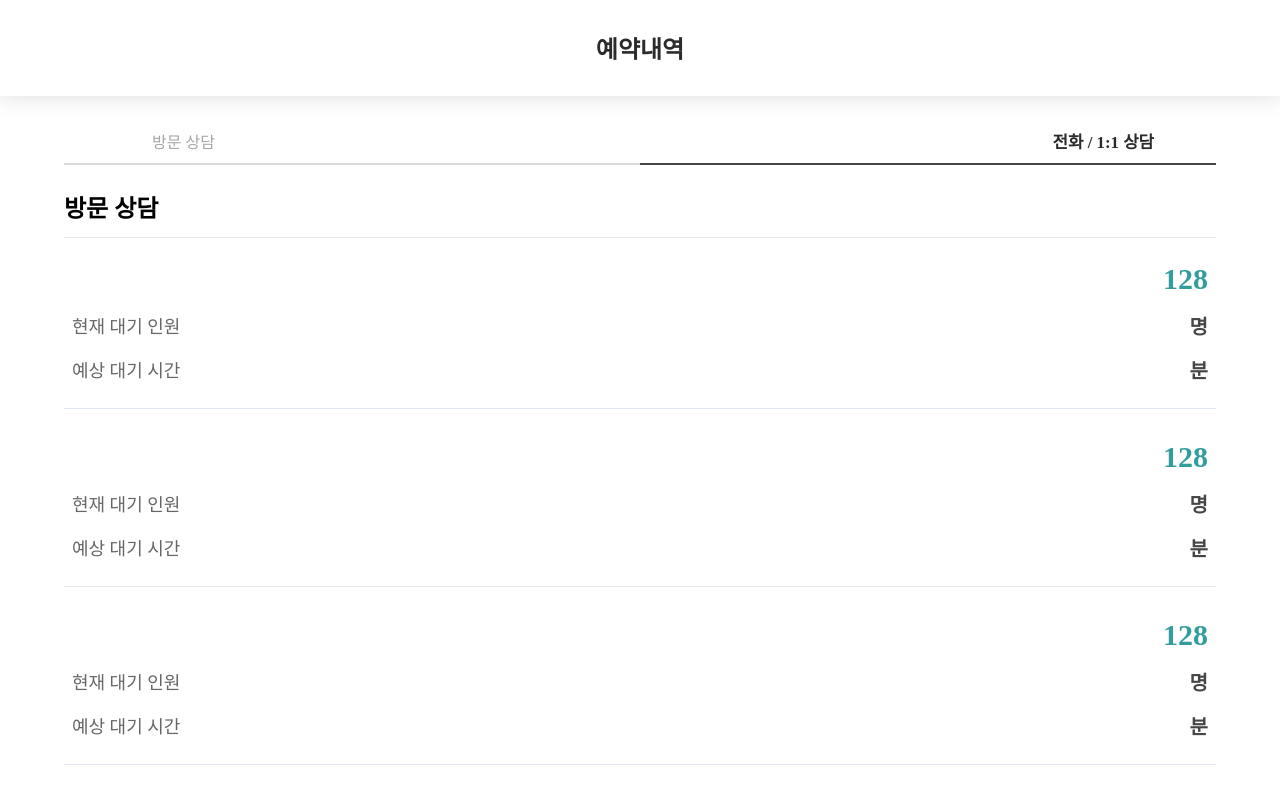
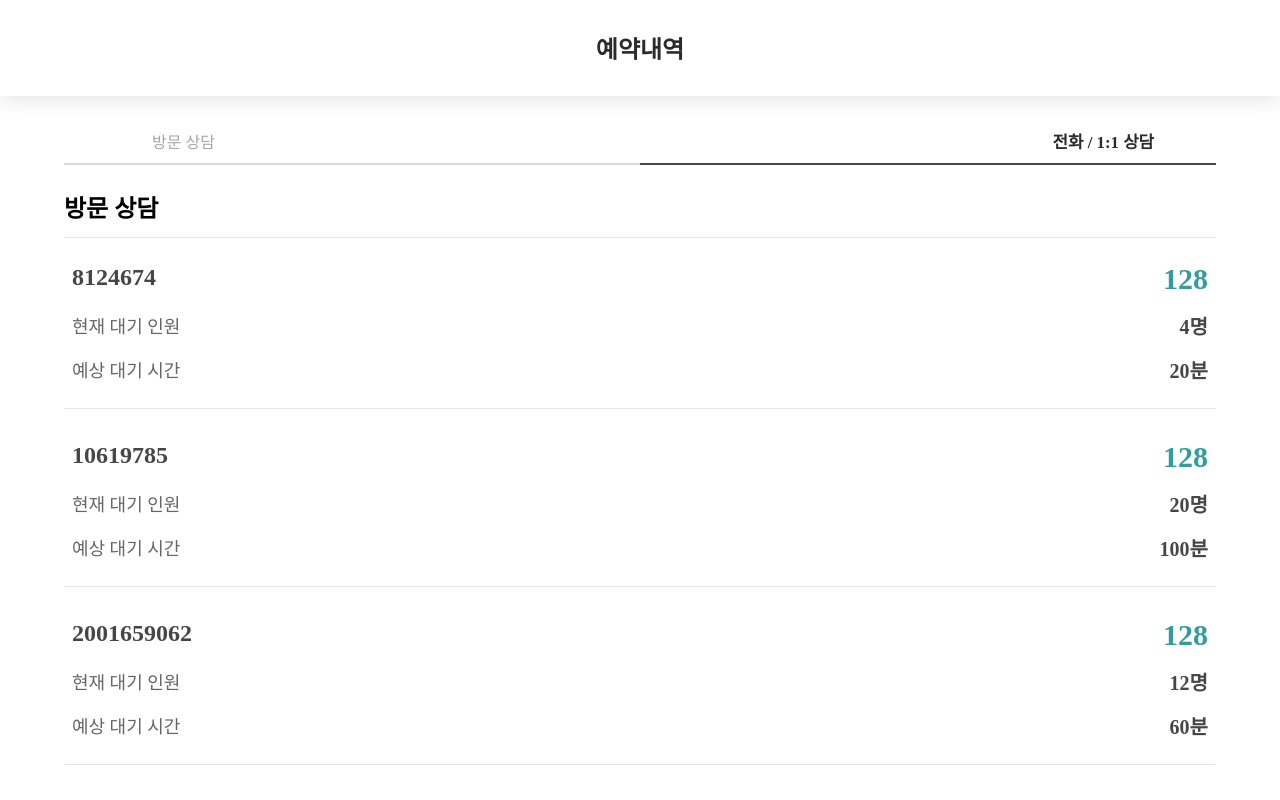
Before and after one commit to hhbb0081/Schedule-Hanaro-Front, a React (Vite) app: page /reservation/visit in a window 1280 px wide. Shown: the top 800 px of the page. Built offline with nearby package versions, Linux system fonts and the light colour scheme; a web font is replaced by a local one; what @lukemorales/query-key-factory would draw is missing.

Commit message:
[Fix]🥚오류 수정

```diff
--- a/src/components/Admin/Inquiry/ReplyState.tsx
+++ b/src/components/Admin/Inquiry/ReplyState.tsx
@@ -1,4 +1,4 @@
-import React, { useState } from 'react';
+import React from 'react';
 
 function ReplyState({
   activeTab,
--- a/src/components/Map/BranchCard.tsx
+++ b/src/components/Map/BranchCard.tsx
@@ -2,7 +2,7 @@
 import { Badge } from '../ui/badge';
 
 export type BranchCardProps = {
-  id: string;
+  id?: string;
   name: string;
   isOpen?: boolean;
   address: string;
@@ -14,8 +14,6 @@
 };
 
 function BranchCard({
-  // eslint-disable-next-line @typescript-eslint/no-unused-vars
-  id,
   name,
   isOpen = true,
   address,
--- a/src/hooks/useRouter.tsx
+++ b/src/hooks/useRouter.tsx
@@ -17,7 +17,6 @@
   ReservationVisitPage,
 } from '@/pages';
 //수정 예정 ..
-import { AdminMainPage } from '@/pages/Admin/Main';
 import AdminLayout from '@/components/Layout/AdminLayout';
 import CallPage from '@/pages/Admin/Call';
 import InquiryPage from '@/pages/Admin/Inquiry';
--- a/src/pages/Reservation/Visit/index.tsx
+++ b/src/pages/Reservation/Visit/index.tsx
@@ -15,9 +15,7 @@
       {branchState.map((branch) => (
         <button key={branch.id} className='mt-[1.4375rem] w-full'>
           <div className='mx-2 flex justify-between'>
-            <div className='text-2xl font-bold text-[#464646]'>
-              {branch.name}
-            </div>
+            <div className='text-2xl font-bold text-[#464646]'>{branch.id}</div>
             <div className='text-3xl font-bold text-[#008485]/80'>128</div>
           </div>
           <div className='mx-2 mt-4 flex justify-between'>
@@ -25,7 +23,7 @@
               현재 대기 인원
             </div>
             <div className='text-xl font-bold text-[#464646]'>
-              {branch.waitingNumber}명
+              {branch.waiting_number}명
             </div>
           </div>
           <div className='mx-2 mt-4 flex justify-between'>
@@ -33,7 +31,7 @@
               예상 대기 시간
             </div>
             <div className='text-xl font-bold text-[#464646]'>
-              {branch.waitingTime}분
+              {branch.waiting_time}분
             </div>
           </div>
           <hr className='mt-[1.4375rem]' />
```
Also changed, not shown: 2 other files (tests, documents, lock files or other folders).
